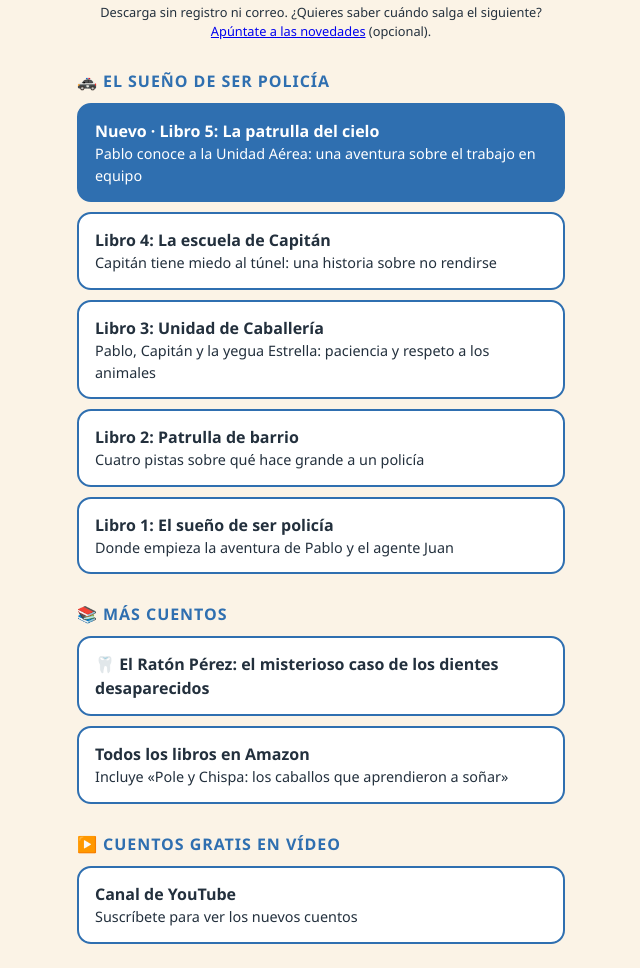
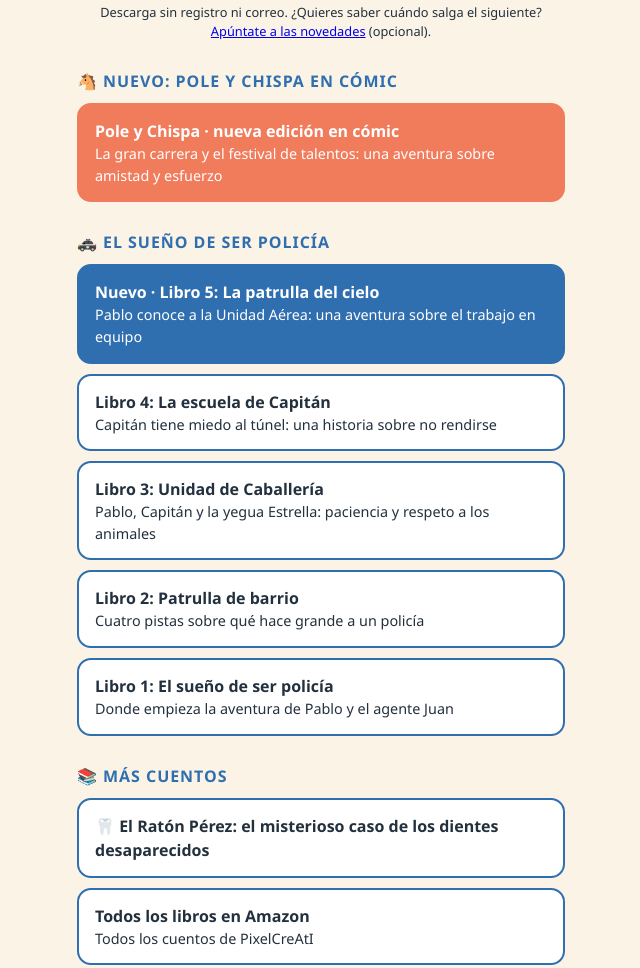
Before and after one commit to pixelcreati/pixelcreati.github.io, a plain HTML site: page index.html in a window 1280 px wide. Shown: the part 330-1298 px from the top of the page, without its empty margins (319-959 px from the left). Drawn offline with Linux system fonts and the light colour scheme.

Commit message:
Web: enlace destacado a la nueva edición de Pole y Chispa (#22)
* Referencias temporales Kling (Pole y Chispa), no fusionar

Co-Authored-By: Claude Opus 5.5 <noreply@anthropic.com>
Claude-Session: https://claude.ai/code/session_01YCMVw5yq799J9HsEwCr1WE

* Retira referencias temporales Kling

Co-Authored-By: Claude Opus 5.5 <noreply@anthropic.com>
Claude-Session: https://claude.ai/code/session_01YCMVw5yq799J9HsEwCr1WE

* Vídeos de Pole y Chispa (anuncio 30 s y reels carrera y baile) para Instagram y TikTok

Co-Authored-By: Claude Opus 5.5 <noreply@anthropic.com>
Claude-Session: https://claude.ai/code/session_01YCMVw5yq799J9HsEwCr1WE

* Web: enlace destacado a la nueva edición de Pole y Chispa (ASIN B0D444YRQT)

Co-Authored-By: Claude Opus 5.5 <noreply@anthropic.com>
Claude-Session: https://claude.ai/code/session_01YCMVw5yq799J9HsEwCr1WE

---------

Co-authored-by: Claude <noreply@anthropic.com>

```diff
--- a/index.html
+++ b/index.html
@@ -34,6 +34,9 @@ footer{margin-top:32px;font-size:.85rem;text-align:center}
 <a class="boton destacado" style="background:#F6C343;color:#23303D;border-color:#F6C343" href="kit.html">🎁 Gratis: Maletín de Pequeño Agente<span>15 páginas de misiones, juegos y diploma para imprimir (4-8 años)</span></a>
 <p class="aviso" style="text-align:center;margin:8px 4px 0">Descarga sin registro ni correo. ¿Quieres saber cuándo salga el siguiente? <a href="kit.html#avisos">Apúntate a las novedades</a> (opcional).</p>
 
+<h2>🐴 Nuevo: Pole y Chispa en cómic</h2>
+<a class="boton destacado" style="background:#F07C5C;border-color:#F07C5C" href="https://www.amazon.es/dp/B0D444YRQT" rel="noopener">Pole y Chispa · nueva edición en cómic<span>La gran carrera y el festival de talentos: una aventura sobre amistad y esfuerzo</span></a>
+
 <h2>🚓 El sueño de ser policía</h2>
 <a class="boton destacado" href="https://www.amazon.es/dp/B0HSP2V7HW" rel="noopener">Nuevo · Libro 5: La patrulla del cielo<span>Pablo conoce a la Unidad Aérea: una aventura sobre el trabajo en equipo</span></a>
 <a class="boton" href="https://www.amazon.es/dp/B0HQTTPR65" rel="noopener">Libro 4: La escuela de Capitán<span>Capitán tiene miedo al túnel: una historia sobre no rendirse</span></a>
@@ -43,7 +46,7 @@ footer{margin-top:32px;font-size:.85rem;text-align:center}
 
 <h2>📚 Más cuentos</h2>
 <a class="boton" href="https://amzn.eu/d/8PC95v8" rel="noopener">🦷 El Ratón Pérez: el misterioso caso de los dientes desaparecidos</a>
-<a class="boton" href="https://www.amazon.com/-/es/stores/author/B0D9C88MTV" rel="noopener">Todos los libros en Amazon<span>Incluye «Pole y Chispa: los caballos que aprendieron a soñar»</span></a>
+<a class="boton" href="https://www.amazon.com/-/es/stores/author/B0D9C88MTV" rel="noopener">Todos los libros en Amazon<span>Todos los cuentos de PixelCreAtI</span></a>
 
 <h2>▶️ Cuentos gratis en vídeo</h2>
 <a class="boton" href="https://www.youtube.com/channel/UCcRbHkdY1Ip00oLVhG0woEA?sub_confirmation=1" rel="noopener">Canal de YouTube<span>Suscríbete para ver los nuevos cuentos</span></a>
```
